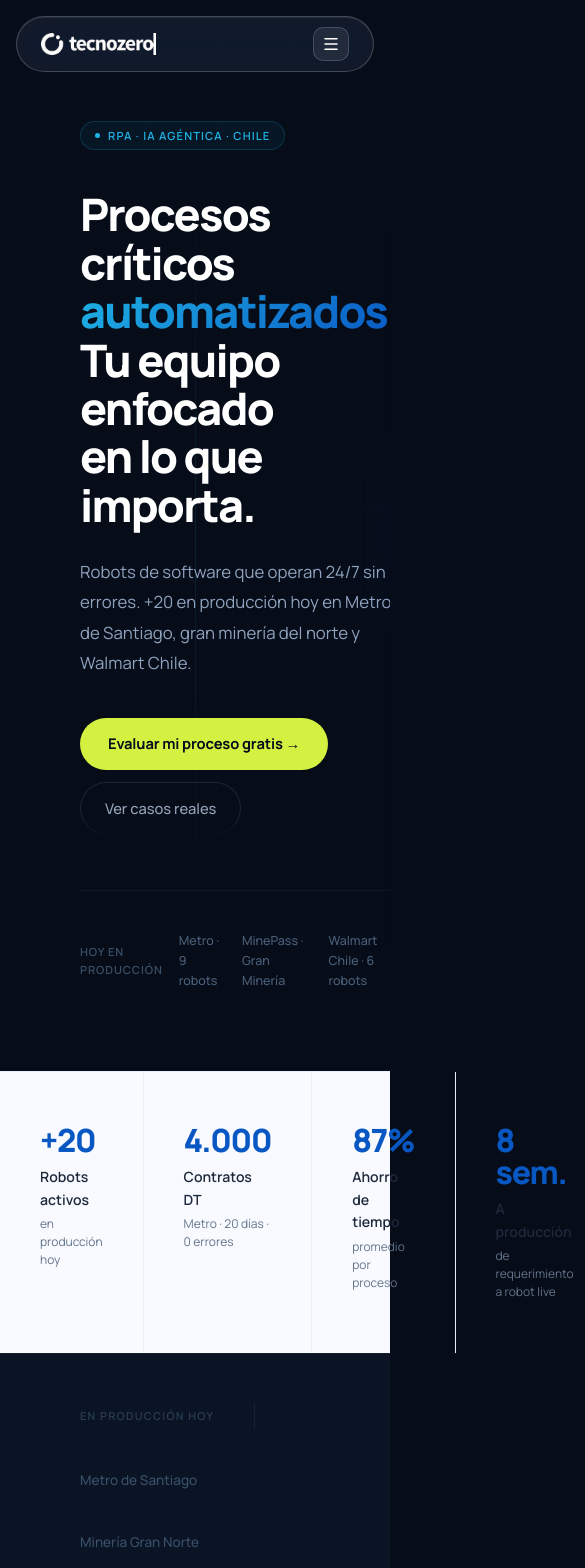
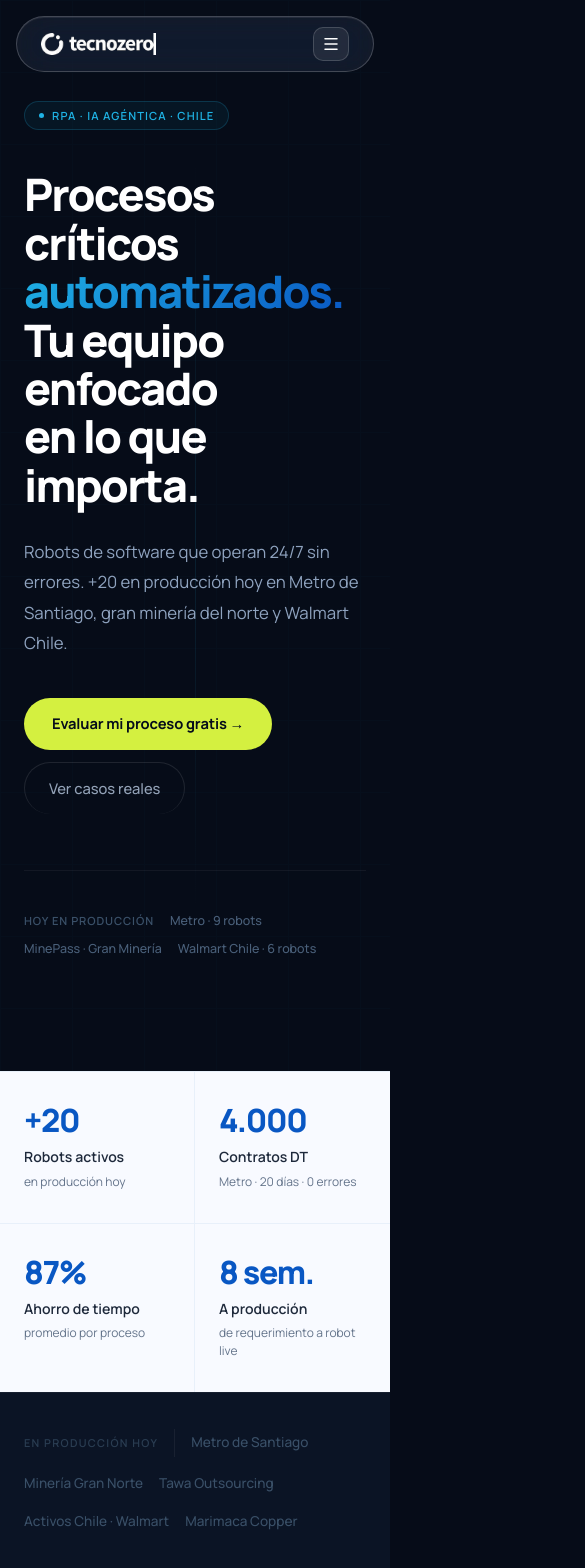
Before and after one commit to tecnozero8-source/web-tecnozero, a Next.js app: page / in a window 390 px wide. Shown: the top 1568 px of the page, 585 px wide, since content can reach past the window. Built offline with nearby package versions, Linux system fonts and the light colour scheme.

Commit message:
fix: mobile-first responsive home page
Hero single column, stats 2x2 grid, reduce paddings on mobile.
Hide dashboard card on small screens.

```diff
--- a/app/components/home/HomeCasos.tsx
+++ b/app/components/home/HomeCasos.tsx
@@ -52,7 +52,7 @@
 
 export function HomeCasos() {
   return (
-    <section className="section-tz" style={{
+    <section className="section-tz casos-section" style={{
       backgroundColor: "#060C18",
       padding: "96px 48px",
       position: "relative",
--- a/app/components/home/HomeSoluciones.tsx
+++ b/app/components/home/HomeSoluciones.tsx
@@ -166,7 +166,7 @@
   ]
 
   return (
-    <section className="section-tz" style={{
+    <section className="section-tz soluciones-section" style={{
       backgroundColor: "#FFFFFF",
       padding: "96px 48px",
       borderTop: "1px solid #E8EFF8",
--- a/app/globals.css
+++ b/app/globals.css
@@ -474,3 +474,68 @@
     grid-template-columns: 1fr 1fr !important;
   }
 }
+
+/* ══════════════════════════════════════════
+   HOME — Mobile fixes
+   ══════════════════════════════════════════ */
+
+/* Hero: 2 cols → 1 col, hide dashboard card */
+@media (max-width: 767px) {
+  .hero-section {
+    grid-template-columns: 1fr !important;
+    min-height: auto !important;
+    padding-bottom: 64px;
+  }
+  .hero-col-left {
+    padding: 100px 24px 48px !important;
+  }
+  .hero-col-right {
+    display: none !important;
+  }
+  .hero-social-proof {
+    flex-wrap: wrap !important;
+    gap: 8px 16px !important;
+  }
+}
+
+/* Stats: 4 cols → 2 cols */
+@media (max-width: 767px) {
+  .stats-grid {
+    grid-template-columns: 1fr 1fr !important;
+  }
+  .stat-item {
+    padding: 32px 24px !important;
+    border-right: none !important;
+    border-bottom: 1px solid #E8F0FA !important;
+  }
+  .stat-item:nth-child(odd) {
+    border-right: 1px solid #E8F0FA !important;
+  }
+  .stat-item:nth-last-child(-n+2) {
+    border-bottom: none !important;
+  }
+}
+
+/* Clientes: reduce padding */
+@media (max-width: 767px) {
+  .clientes-section {
+    padding: 36px 24px !important;
+  }
+  .clientes-section > div {
+    gap: 16px !important;
+  }
+}
+
+/* HomeCasos: reduce padding */
+@media (max-width: 767px) {
+  .casos-section {
+    padding: 64px 20px !important;
+  }
+}
+
+/* HomeSoluciones: reduce padding */
+@media (max-width: 767px) {
+  .soluciones-section {
+    padding: 64px 20px !important;
+  }
+}
--- a/app/page.tsx
+++ b/app/page.tsx
@@ -6,7 +6,7 @@
   return (
     <>
       {/* ══ HERO — Split screen, copy left / visual right ══ */}
-      <section style={{
+      <section className="hero-section" style={{
         minHeight: "100dvh",
         backgroundColor: "#060C18",
         display: "grid",
@@ -24,7 +24,7 @@
         }} />
 
         {/* ── Columna izquierda ── */}
-        <div style={{ padding: "120px 48px 80px 80px", position: "relative", zIndex: 1 }}>
+        <div className="hero-col-left" style={{ padding: "120px 48px 80px 80px", position: "relative", zIndex: 1 }}>
 
           {/* Badge */}
           <div style={{
@@ -99,7 +99,7 @@
           </div>
 
           {/* Social proof */}
-          <div style={{
+          <div className="hero-social-proof" style={{
             display: "flex", alignItems: "center", gap: "16px",
             marginTop: "3.5rem", paddingTop: "2.5rem",
             borderTop: "1px solid rgba(255,255,255,0.05)",
@@ -114,7 +114,7 @@
         </div>
 
         {/* ── Columna derecha — dashboard visual ── */}
-        <div style={{
+        <div className="hero-col-right" style={{
           padding: "120px 64px 80px 32px",
           display: "flex", alignItems: "center", justifyContent: "center",
           position: "relative", zIndex: 1,
@@ -236,7 +236,7 @@
         backgroundColor: "#F8FAFF",
         borderTop: "1px solid #E8F0FA",
       }}>
-        <div style={{
+        <div className="stats-grid" style={{
           maxWidth: "1100px", margin: "0 auto",
           display: "grid", gridTemplateColumns: "repeat(4, 1fr)",
         }}>
@@ -246,7 +246,7 @@
             { value: "87%", label: "Ahorro de tiempo", sub: "promedio por proceso" },
             { value: "8 sem.", label: "A producción", sub: "de requerimiento a robot live" },
           ].map((s, i) => (
-            <div key={s.label} style={{
+            <div key={s.label} className="stat-item" style={{
               padding: "52px 40px",
               borderRight: i < 3 ? "1px solid #E8F0FA" : "none",
             }}>
@@ -271,7 +271,7 @@
       </section>
 
       {/* ══ CLIENTES ══ */}
-      <section style={{
+      <section className="clientes-section" style={{
         backgroundColor: "#0B1425",
         padding: "48px 80px",
         borderTop: "1px solid rgba(255,255,255,0.05)",
```
